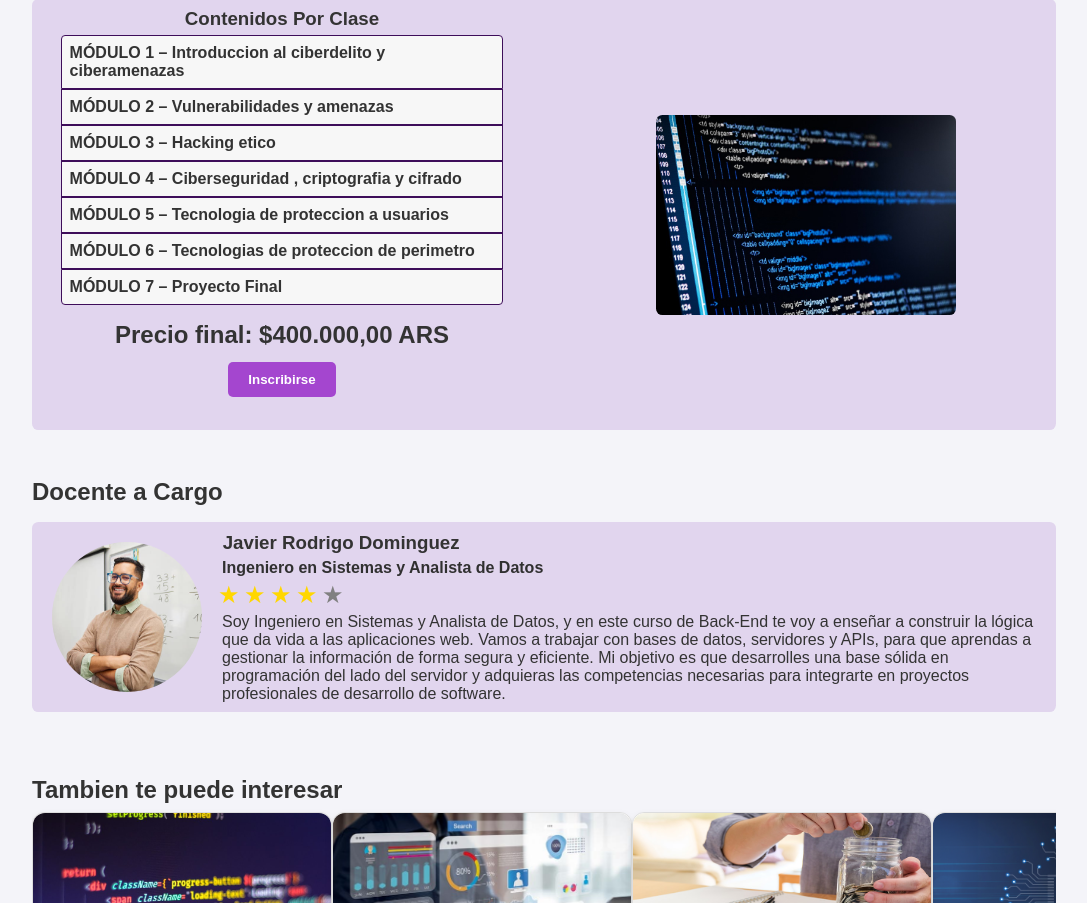
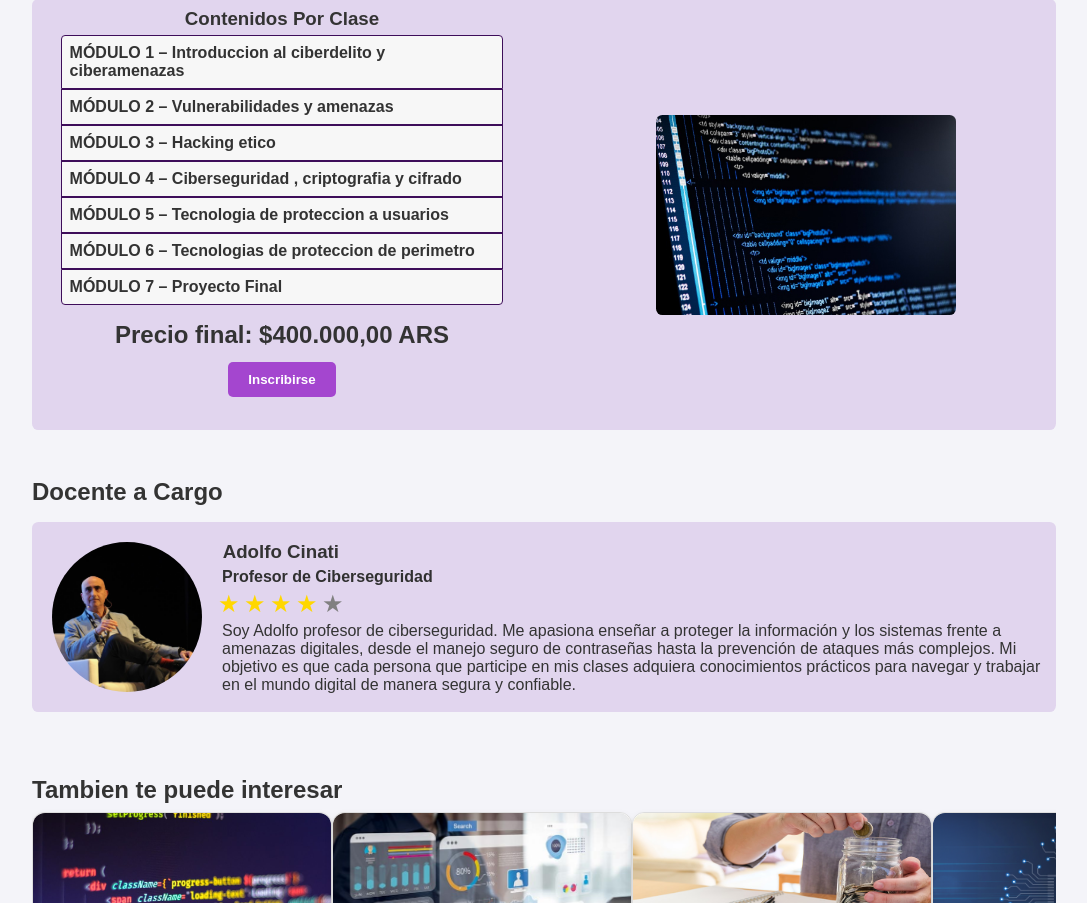
Before and after one commit to camilacollado22/REPO-EJEMPLO, a plain HTML site: page Grupo-Papa-Frita-Programaci-n-Web/TRABAJO PRACTICO/paginas/detalleDelCurso/detalleCursoCiberseguridad.html in a window 1280 px wide. Shown: the part 331-1234 px from the top of the page, without its empty margins (96-1183 px from the left). Drawn offline with Linux system fonts and the light colour scheme.

Commit message:
agrego cambios en profesor detalle curso- finanzas

```diff
--- a/Grupo-Papa-Frita-Programaci-n-Web/TRABAJO PRACTICO/paginas/detalleDelCurso/detalleCursoCiberseguridad.html
+++ b/Grupo-Papa-Frita-Programaci-n-Web/TRABAJO PRACTICO/paginas/detalleDelCurso/detalleCursoCiberseguridad.html
@@ -179,10 +179,10 @@
     <div>
         <h2 class="h2-docente-a-cargo">Docente a Cargo</h2>
         <section class="block-informacion-docente">
-            <img class="block-informacion-docente_imagen" src="../../Imagenes/istockphoto-2160473960-612x612.jpg" alt="">
+            <img class="block-informacion-docente_imagen" src="../../img/ciberseguridadprof.jpg" alt="">
             <article>
-                <h3>Javier Rodrigo Dominguez</h3>
-                <h4>Ingeniero en Sistemas y Analista de Datos</h4>
+                <h3> Adolfo Cinati</h3>
+                <h4>Profesor de Ciberseguridad</h4>
                 <!-- valoracion en esrellas al docente -->
                 <div class="rating-container">
                     <span class="star-checked">&#9733;</span>
@@ -191,7 +191,7 @@
                     <span class="star-checked">&#9733;</span>
                     <span class="star">&#9733;</span>
                 </div>
-                <p class="block-informacion-docente_presentacion">Soy Ingeniero en Sistemas y Analista de Datos, y en este curso de Back-End te voy a enseñar a construir la lógica que da vida a las aplicaciones web. Vamos a trabajar con bases de datos, servidores y APIs, para que aprendas a gestionar la información de forma segura y eficiente. Mi objetivo es que desarrolles una base sólida en programación del lado del servidor y adquieras las competencias necesarias para integrarte en proyectos profesionales de desarrollo de software.</p>
+                <p class="block-informacion-docente_presentacion">Soy Adolfo profesor de ciberseguridad. Me apasiona enseñar a proteger la información y los sistemas frente a amenazas digitales, desde el manejo seguro de contraseñas hasta la prevención de ataques más complejos. Mi objetivo es que cada persona que participe en mis clases adquiera conocimientos prácticos para navegar y trabajar en el mundo digital de manera segura y confiable.</p>
             </article>
         </section>
     </div>
```
Also changed, not shown: Grupo-Papa-Frita-Programaci-n-Web/TRABAJO PRACTICO/img/ciberseguridadprof.jpg (added).
